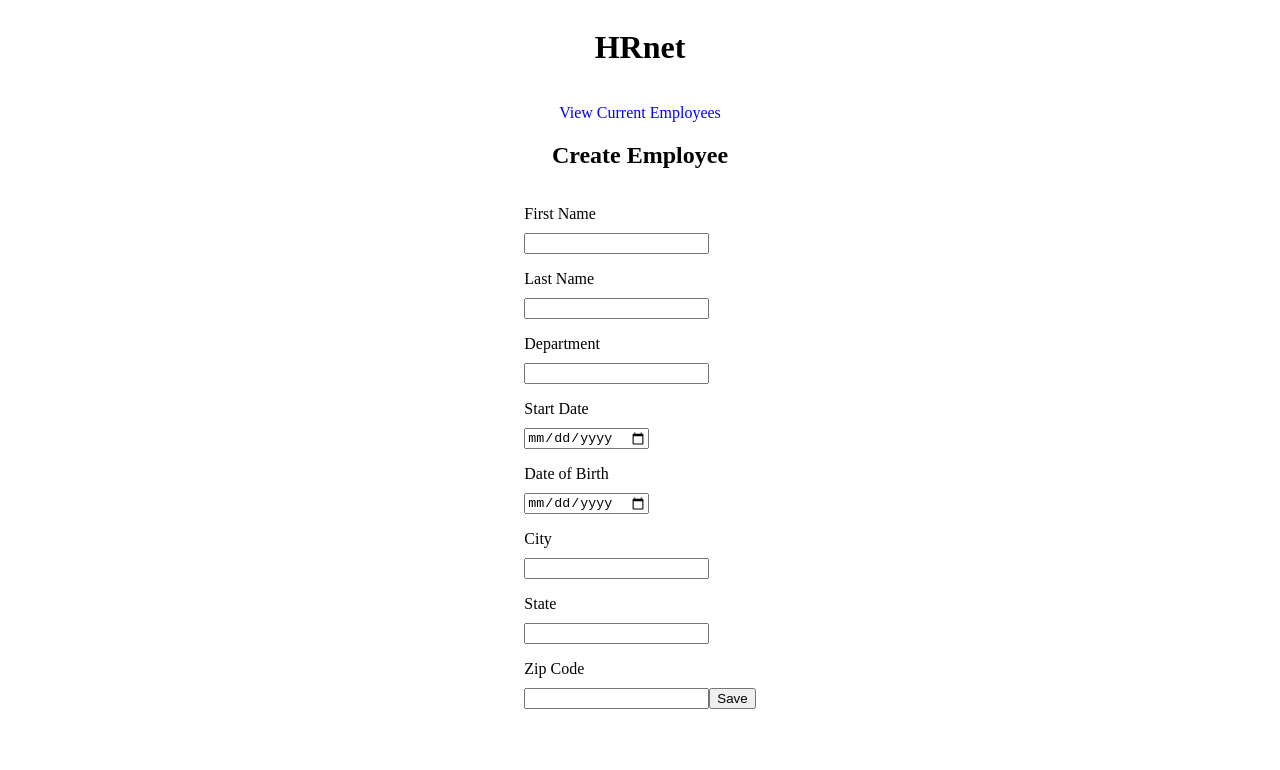
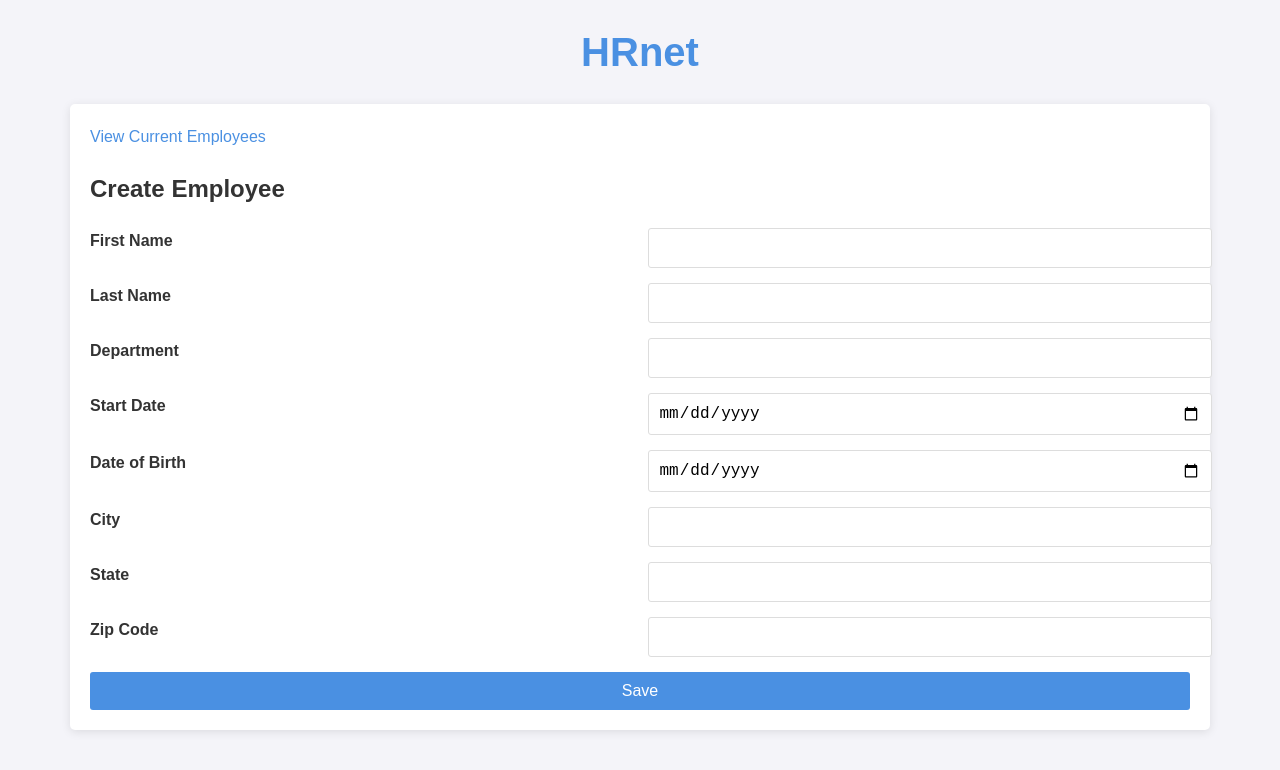
Before and after one commit to Courleciel/WealthHealth_project, a React (Create React App) app in the folder wealthhealth_project/: page / in a window 1280 px wide. Shown: the top 770 px of the page. Built offline with nearby package versions, Linux system fonts and the light colour scheme.

Commit message:
better style

```diff
--- a/wealthhealth_project/src/App.css
+++ b/wealthhealth_project/src/App.css
@@ -1,55 +1,111 @@
-.title {
-  display: flex;
-  align-items: center;
-  justify-content: center;
+body {
+  margin: 0;
+  font-family: Arial, sans-serif;
+  background-color: #f4f4f9;
+  color: #333;
+  line-height: 1.6;
+}
+
+.title h1 {
+  text-align: center;
+  margin: 20px 0;
+  font-size: 2.5rem;
+  color: #4a90e2;
 }
 
 .container {
-  display: flex;
-  flex-direction: column;
-  align-items: center;
-  justify-content: center;
+  width: 90%;
+  max-width: 1100px;
+  margin: 20px auto;
+  padding: 20px;
+  background: #fff;
+  border-radius: 5px;
+  box-shadow: 0 2px 10px rgba(0, 0, 0, 0.1);
 }
 
-label {
-  display: block;
-  margin-top: 1rem;
-  margin-bottom: 10px;
+a {
+  color: #4a90e2;
+  text-decoration: none;
 }
 
-.address {
-  margin-top: 10px;
+a:hover {
+  text-decoration: underline;
 }
 
-.container {
-  display: flex;
-  flex-direction: column;
-  align-items: center;
-  justify-content: center;
+form {
+  display: grid;
+  grid-template-columns: repeat(2, 1fr);
+  gap: 15px;
+}
+
+form label {
+  font-weight: bold;
+}
+
+form input, form select {
+  padding: 10px;
+  font-size: 1rem;
+  border: 1px solid #ddd;
+  border-radius: 3px;
+  width: 100%;
+}
+
+form button {
+  grid-column: span 2;
+  padding: 10px 15px;
+  font-size: 1rem;
+  color: #fff;
+  background-color: #4a90e2;
+  border: none;
+  border-radius: 3px;
+  cursor: pointer;
+  text-align: center;
+}
+
+form button:hover {
+  background-color: #357ab8;
 }
 
 table {
   width: 100%;
   border-collapse: collapse;
-  margin: 1rem 0;
+  margin: 20px 0;
 }
 
-th, td {
+table thead {
+  background-color: #4a90e2;
+  color: #fff;
+}
+
+table th, table td {
   border: 1px solid #ddd;
   text-align: left;
-  padding: 8px;
+  padding: 10px;
 }
 
-th {
-  background-color: #f4f4f4;
+table tbody tr:nth-child(even) {
+  background-color: #f9f9f9;
 }
 
-tr:hover {
+table tbody tr:hover {
   background-color: #f1f1f1;
 }
 
-a {
-  text-decoration: none;
-  color: blue;
-  margin-top: 1rem;
+button {
+  padding: 10px 15px;
+  font-size: 1rem;
+  color: #fff;
+  background-color: #4a90e2;
+  border: none;
+  border-radius: 3px;
+  cursor: pointer;
 }
+
+button:hover {
+  background-color: #357ab8;
+}
+
+#employee-div a {
+  margin-top: 20px;
+  display: inline-block;
+}
```
